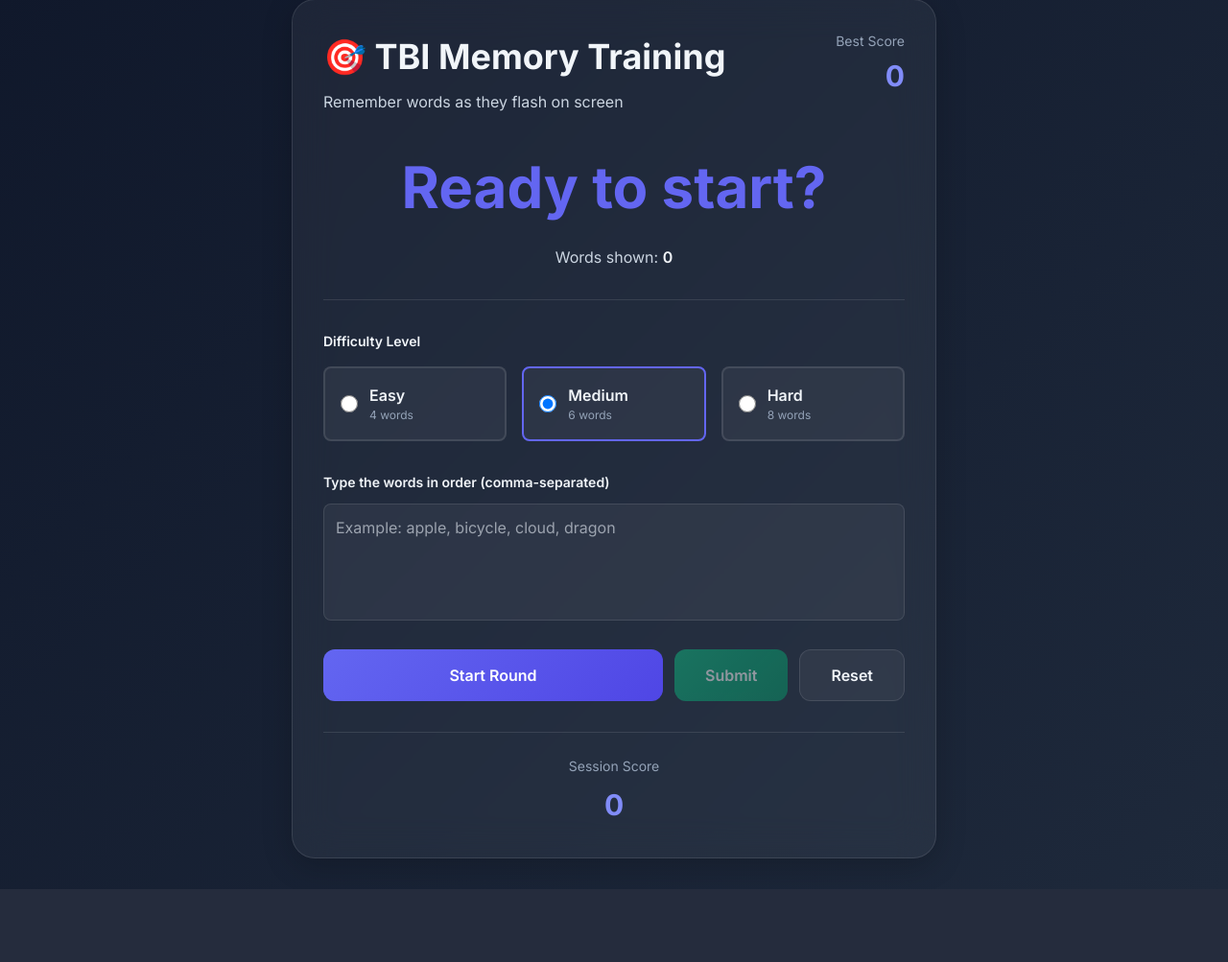
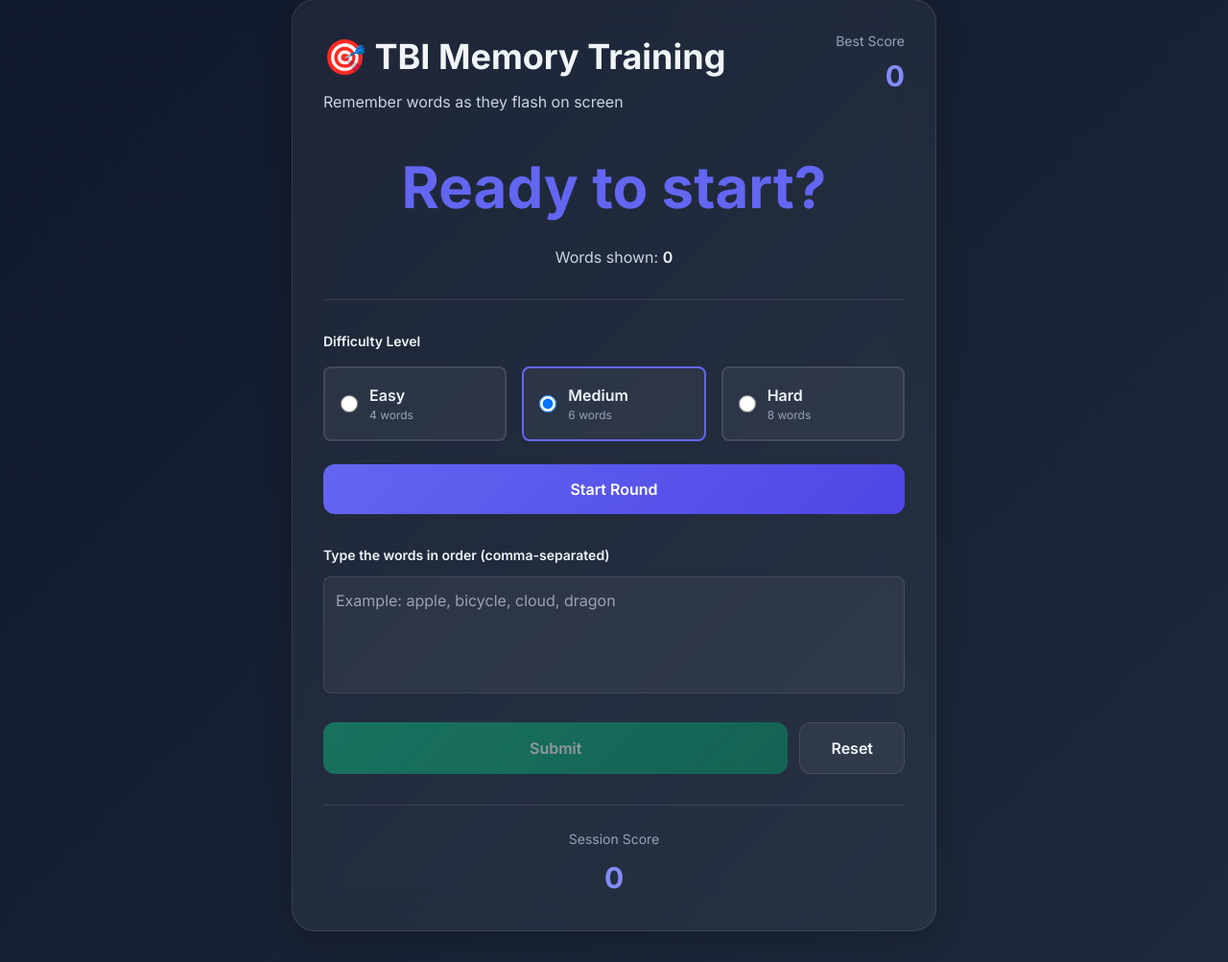
Before and after one commit to iamctodd/braingames, a Flask app: page /games/tbi-memory in a window 1280 px wide. Shown: the part 166-1169 px from the top of the page at 96% size. Before the commit the page ends 1093 px from the top, so only its background shows below. Run offline with Flask 3, Linux system fonts and the light colour scheme; parts of the project's set-up code (start-up, migrations or seed data) failed here and were passed over; some libraries are stand-ins or nearby versions.

Commit message:
Improve TBI Memory buttons

```diff
--- a/templates/games/tbi_memory.html
+++ b/templates/games/tbi_memory.html
@@ -28,7 +28,7 @@
         </div>
 
         <!-- Difficulty Selection with Radio Buttons -->
-        <div style="margin-bottom: 2rem;">
+        <div style="margin-bottom: 1.5rem;">
             <label style="display: block; font-size: 0.875rem; font-weight: 600; margin-bottom: 1rem; color: var(--text-primary);">Difficulty Level</label>
             <div style="display: grid; grid-template-columns: repeat(3, 1fr); gap: 1rem;">
                 <!-- Easy -->
@@ -69,6 +69,11 @@
             </div>
         </div>
 
+        <!-- Start Round Button -->
+        <button id="startBtn" onclick="startRound()" style="width: 100%; padding: 0.875rem 2rem; background: linear-gradient(135deg, var(--primary) 0%, var(--primary-dark) 100%); color: white; border: none; border-radius: 0.75rem; font-weight: 600; cursor: pointer; transition: all 250ms; margin-bottom: 2rem;">
+            Start Round
+        </button>
+
         <!-- Response Area -->
         <div style="margin-bottom: 1.5rem;">
             <label style="display: block; font-size: 0.875rem; font-weight: 600; margin-bottom: 0.75rem; color: var(--text-primary);">Type the words in order (comma-separated)</label>
@@ -79,12 +84,9 @@
                       oninput="validateSubmitButton()"></textarea>
         </div>
 
-        <!-- Controls -->
+        <!-- Submit and Reset Buttons -->
         <div style="display: flex; gap: 0.75rem; margin-bottom: 2rem;">
-            <button id="startBtn" onclick="startRound()" style="flex: 1; padding: 0.875rem 2rem; background: linear-gradient(135deg, var(--primary) 0%, var(--primary-dark) 100%); color: white; border: none; border-radius: 0.75rem; font-weight: 600; cursor: pointer; transition: all 250ms;">
-                Start Round
-            </button>
-            <button id="submitBtn" onclick="submitResponse()" disabled style="padding: 0.875rem 2rem; background: linear-gradient(135deg, var(--success) 0%, #059669 100%); color: white; border: none; border-radius: 0.75rem; font-weight: 600; cursor: not-allowed; transition: all 250ms; opacity: 0.5;">
+            <button id="submitBtn" onclick="submitResponse()" disabled style="flex: 1; padding: 0.875rem 2rem; background: linear-gradient(135deg, var(--success) 0%, #059669 100%); color: white; border: none; border-radius: 0.75rem; font-weight: 600; cursor: not-allowed; transition: all 250ms; opacity: 0.5;">
                 Submit
             </button>
             <button onclick="resetGame()" style="padding: 0.875rem 2rem; background: var(--glass-bg); border: 1px solid var(--glass-border); color: var(--text-primary); border-radius: 0.75rem; font-weight: 600; cursor: pointer; transition: all 250ms;">
```
